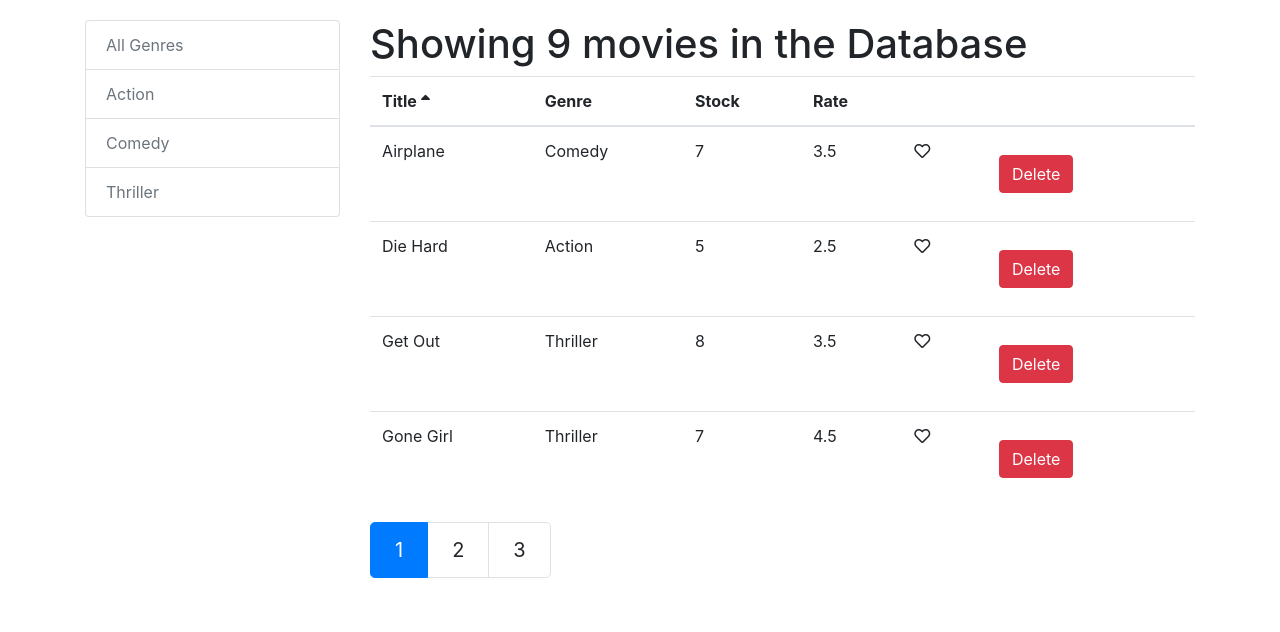
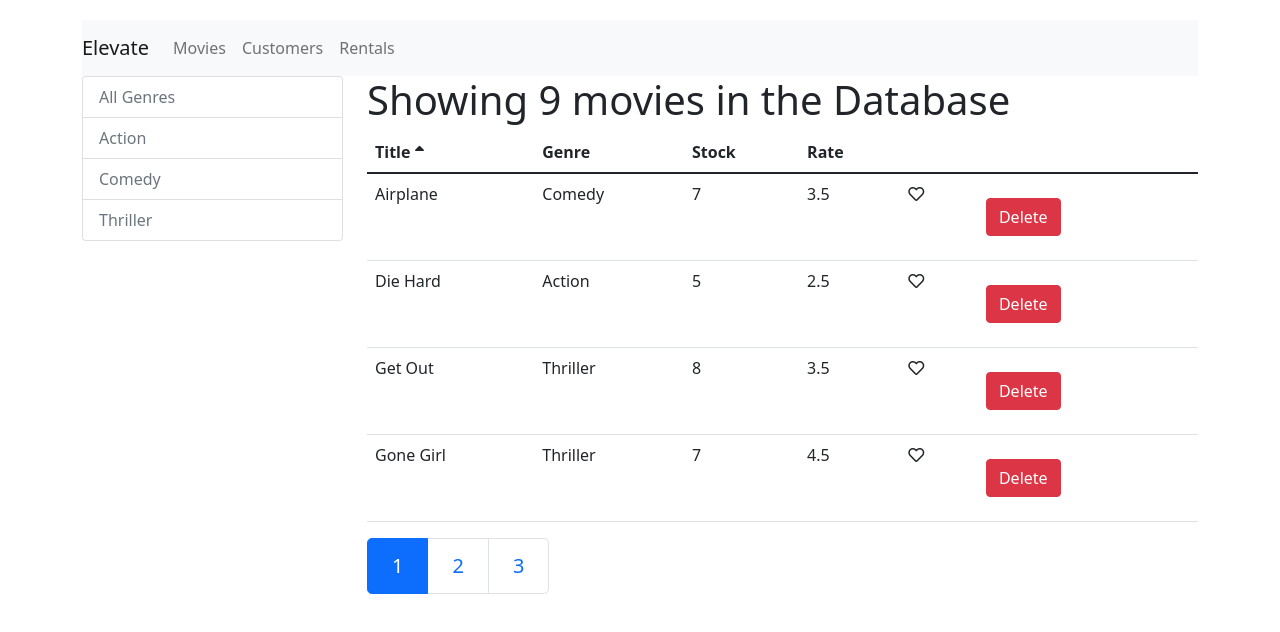
Before and after one commit to Veenakrishna2313/Elevate, a React (Create React App) app: page /movies in a window 1280 px wide. Shown: the top 632 px of the page. Built offline with nearby package versions, Linux system fonts and the light colour scheme.

Commit message:
Nav bar and routing added

```diff
--- a/package.json
+++ b/package.json
@@ -11,12 +11,14 @@
     "@testing-library/jest-dom": "^5.14.1",
     "@testing-library/react": "^11.2.7",
     "@testing-library/user-event": "^12.8.3",
-    "bootstrap": "^4.1.1",
+    "bootstrap": "^5.1.0",
     "font-awesome": "^4.7.0",
     "lodash": "^4.17.10",
     "prop-types": "^15.6.2",
     "react": "^17.0.2",
+    "react-bootstrap": "^2.0.0-beta.6",
     "react-dom": "^17.0.2",
+    "react-router-dom": "^5.3.0",
     "react-scripts": "4.0.3",
     "web-vitals": "^1.1.2"
   },
--- a/src/App.js
+++ b/src/App.js
@@ -3,15 +3,26 @@ import "./App.css";
 import "bootstrap/dist/css/bootstrap.css";
 import "font-awesome/css/font-awesome.css";
 import Movies from "./Components/movies";
+import Customers from "./Components/common/customers";
+import Rentals from "./Components/common/rentals";
+import { Route, Switch, Redirect } from "react-router-dom";
+import NavBar from "./Components/common/navbar";
+import NotFound from "./Components/common/notfound";
 
 
 
 function App() {
   return (
     <main className="container">
-
-      <Movies></Movies>
-
+      <NavBar />
+      <Switch>
+        <Route path="/movies" component={Movies} />
+        <Route path="/customers" component={Customers} />
+        <Route path="/rentals" component={Rentals} />
+        <Redirect from="/" to="/movies" />
+        <Route path="/not-found" component={NotFound} />
+        <Redirect to="not-found" />
+      </Switch>
     </main>
   );
 }
--- /dev/null
+++ b/src/Components/common/customers.jsx
@@ -0,0 +1,11 @@
+import React from 'react'
+
+const Customers = () => {
+  return (
+    <div>
+      <h2>Customers</h2>
+    </div>
+   );
+}
+
+export default Customers;
--- /dev/null
+++ b/src/Components/common/navbar.jsx
@@ -0,0 +1,21 @@
+import React from 'react';
+import Navbar from 'react-bootstrap/Navbar';
+import Nav from 'react-bootstrap/Nav';
+import Container from 'react-bootstrap/Navbar';
+
+const NavBar = () => {
+  return (
+    <Navbar bg="light" variant="light">
+    <Navbar.Brand href="/movies">Elevate</Navbar.Brand>
+    <Nav className="me-auto">
+      <Nav.Link href="/movies">Movies</Nav.Link>
+      <Nav.Link href="/customers">Customers</Nav.Link>
+      <Nav.Link href="/rentals">Rentals</Nav.Link>
+
+    </Nav>
+
+  </Navbar>
+   );
+}
+
+export default NavBar;
--- /dev/null
+++ b/src/Components/common/notfound.jsx
@@ -0,0 +1,11 @@
+import React from 'react';
+
+const NotFound = () => {
+  return (
+    <div>
+      <h2>Page Not found</h2>
+    </div>
+  );
+}
+
+export default NotFound;
--- /dev/null
+++ b/src/Components/common/rentals.jsx
@@ -0,0 +1,11 @@
+import React from 'react'
+
+const Rentals = () => {
+  return (
+    <div>
+      <h2>Rentals</h2>
+    </div>
+    );
+}
+
+export default Rentals;
--- a/src/Components/common/table.jsx
+++ b/src/Components/common/table.jsx
@@ -1,5 +1,5 @@
 
-import React, { Component } from 'react';
+import React from 'react';
 import TableHeader from './tableHeader';
 import TableBody from './tableBody';
 
--- a/src/index.js
+++ b/src/index.js
@@ -6,13 +6,16 @@ import reportWebVitals from './reportWebVitals';
 import 'bootstrap/dist/css/bootstrap.css';
 import 'font-awesome/css/font-awesome.css';
 import '@fortawesome/free-solid-svg-icons';
-import '@fortawesome/free-solid-svg-icons'
+import '@fortawesome/free-solid-svg-icons';
+import { BrowserRouter } from "react-router-dom";
 
 ReactDOM.render(
   <React.StrictMode>
-    <App />
+    <BrowserRouter>
+      <App />
+    </BrowserRouter>
   </React.StrictMode>,
-  document.getElementById('root')
+  document.getElementById("root")
 );
 
 // If you want to start measuring performance in your app, pass a function
```
Also changed, not shown: 1 other file (tests, documents, lock files or other folders).
